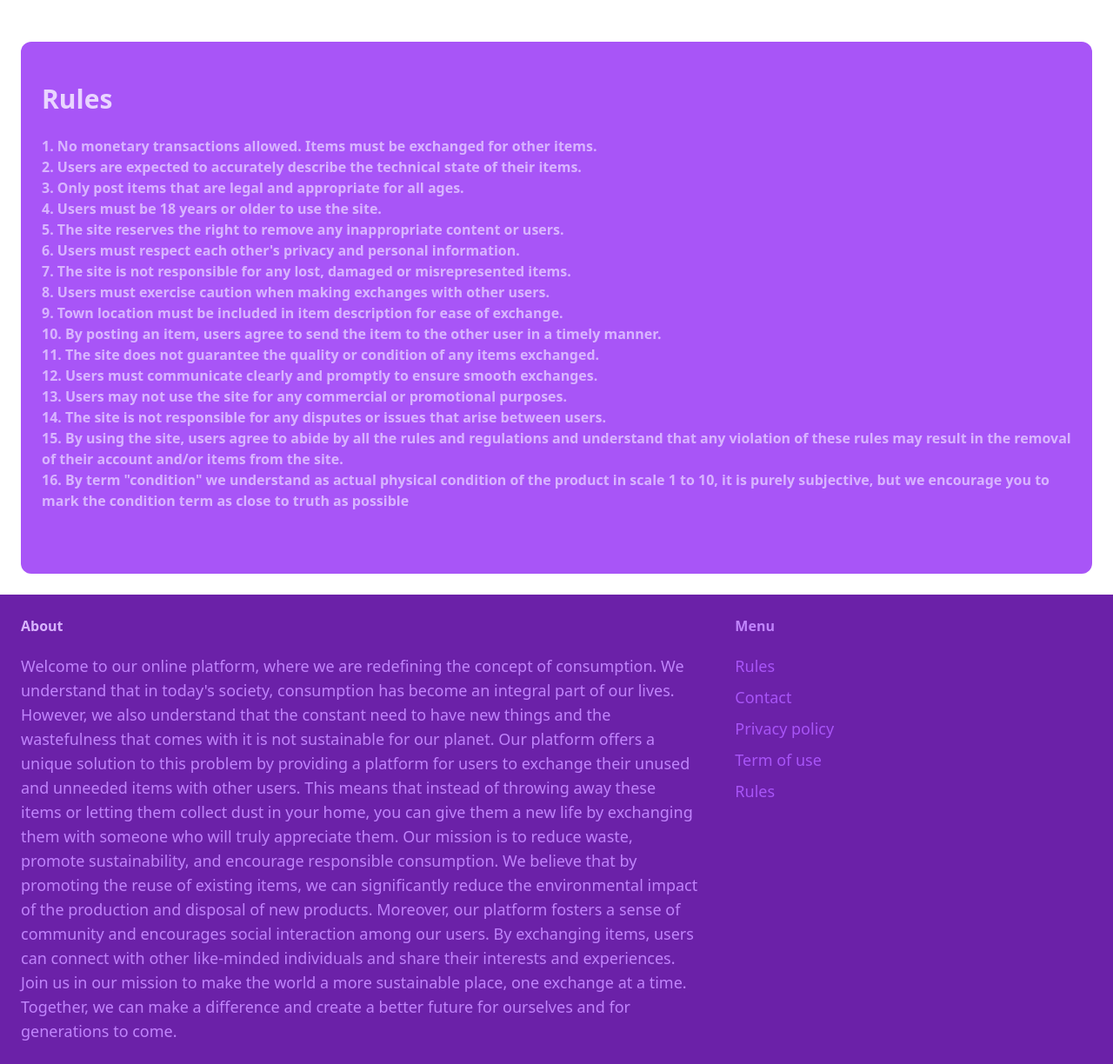
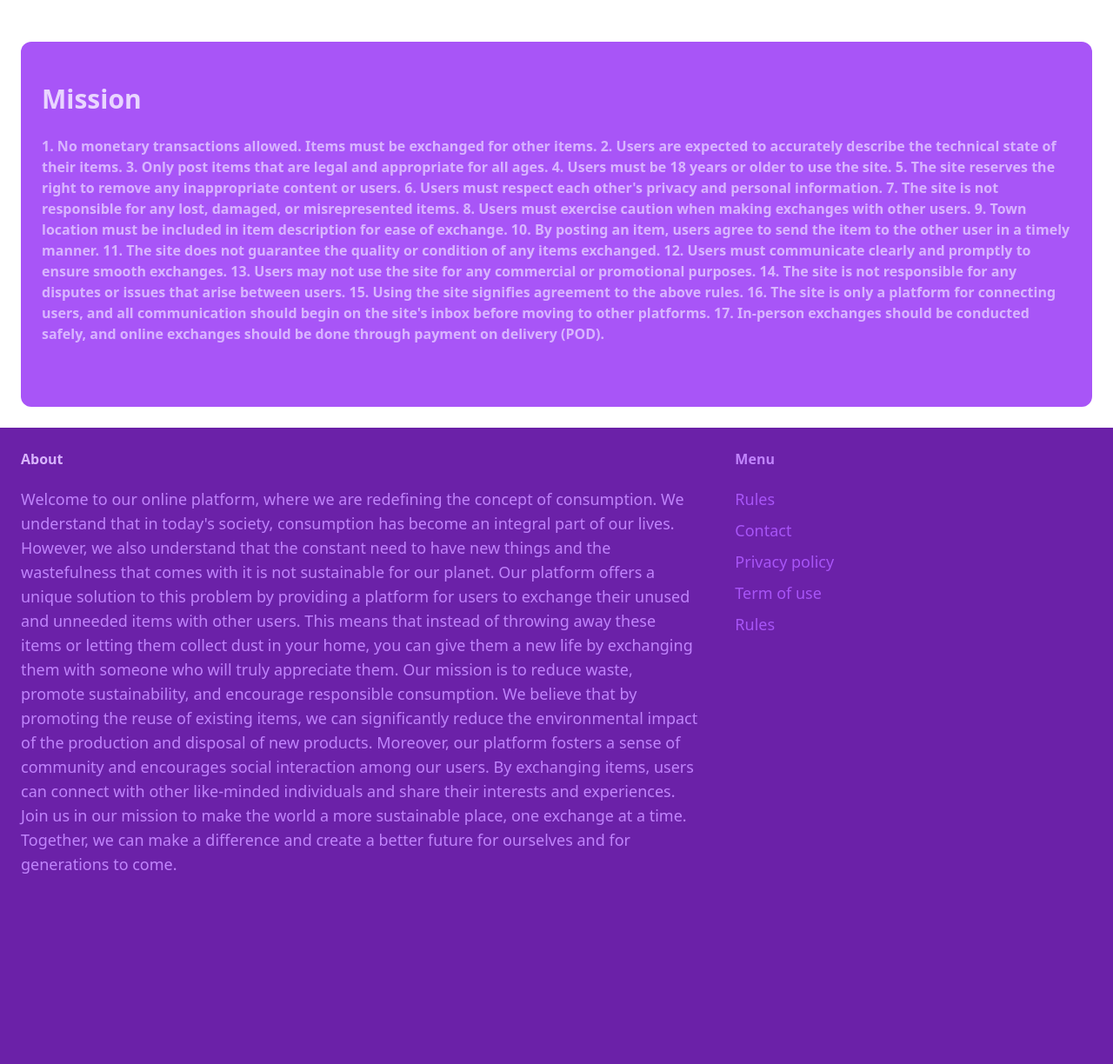
Before and after one commit to SpalarniaOdpaduwOrganicznych/djangoProject, a Django app: template CrapYard1/core/templates/core/rules.html in a window 1280 px wide. Shown: the part 92-1316 px from the top of the page at 87% size. After the commit the page ends 1097 px from the top, so only its background shows below. Run offline with Django 4.2, Linux system fonts and the light colour scheme; the template is opened without the code that fills it, so the values that code supplies are empty; some libraries are stand-ins or nearby versions.

Commit message:
Update rules

```diff
--- a/CrapYard1/core/templates/core/rules.html
+++ b/CrapYard1/core/templates/core/rules.html
@@ -4,24 +4,25 @@
 
 {% block content %}
 <div class="mt-6 px-6 py-12 bg-purple-500 rounded-xl">
-    <h1 class="mb-6 text-purple-200 font-bold text-3xl">Rules</h1>
-    <h1 class="mb-6 text-purple-300 font-bold ">
-        1. No monetary transactions allowed. Items must be exchanged for other items.<br>
-        2. Users are expected to accurately describe the technical state of their items.<br>
-        3. Only post items that are legal and appropriate for all ages.<br>
-        4. Users must be 18 years or older to use the site.<br>
-        5. The site reserves the right to remove any inappropriate content or users.<br>
-        6. Users must respect each other's privacy and personal information.<br>
-        7. The site is not responsible for any lost, damaged or misrepresented items.<br>
-        8. Users must exercise caution when making exchanges with other users.<br>
-        9. Town location must be included in item description for ease of exchange.<br>
-        10. By posting an item, users agree to send the item to the other user in a timely manner.<br>
-        11. The site does not guarantee the quality or condition of any items exchanged.<br>
-        12. Users must communicate clearly and promptly to ensure smooth exchanges.<br>
-        13. Users may not use the site for any commercial or promotional purposes.<br>
-        14. The site is not responsible for any disputes or issues that arise between users.<br>
-        15. By using the site, users agree to abide by all the rules and regulations and understand that any violation of these rules may result in the removal of their account and/or items from the site.<br>
-        16. By term "condition" we understand as actual physical condition of the product in scale 1 to 10, it is purely subjective, but we encourage you to mark the condition term as close to truth as possible
+  <h1 class="mb-6 text-purple-200 font-bold text-3xl">Mission</h1>
+  <h1 class="mb-6 text-purple-300 font-bold ">
+    1. No monetary transactions allowed. Items must be exchanged for other items.
+    2. Users are expected to accurately describe the technical state of their items.
+    3. Only post items that are legal and appropriate for all ages.
+    4. Users must be 18 years or older to use the site.
+    5. The site reserves the right to remove any inappropriate content or users.
+    6. Users must respect each other's privacy and personal information.
+    7. The site is not responsible for any lost, damaged, or misrepresented items.
+    8. Users must exercise caution when making exchanges with other users.
+    9. Town location must be included in item description for ease of exchange.
+    10. By posting an item, users agree to send the item to the other user in a timely manner.
+    11. The site does not guarantee the quality or condition of any items exchanged.
+    12. Users must communicate clearly and promptly to ensure smooth exchanges.
+    13. Users may not use the site for any commercial or promotional purposes.
+    14. The site is not responsible for any disputes or issues that arise between users.
+    15. Using the site signifies agreement to the above rules.
+    16. The site is only a platform for connecting users, and all communication should begin on the site's inbox before moving to other platforms.
+    17. In-person exchanges should be conducted safely, and online exchanges should be done through payment on delivery (POD).
+  </h1>
 </div>
-
 {% endblock %}
```
